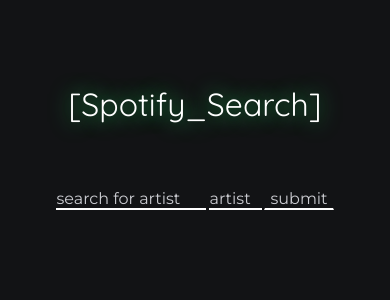
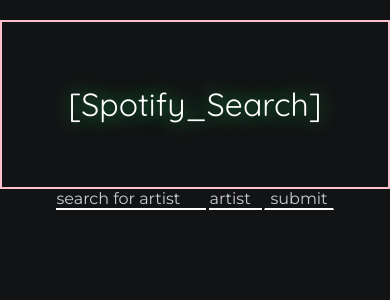
Before and after one commit to adrianwysocki77/spotify_search, a PHP site: page / in a window 390 px wide. Shown: the top 300 px of the page. Run offline with PHP 8.4, Linux system fonts and the light colour scheme.

Commit message:
mobile version

```diff
--- a/styles.css
+++ b/styles.css
@@ -122,6 +122,7 @@ button {
   font-family: "Quicksand", sans-serif;
   color: #fff;
   text-shadow: 0 0 20px #1db954;
+  border: 2px solid pink;
 }
 
 /* .neoncontainer:after {
```
